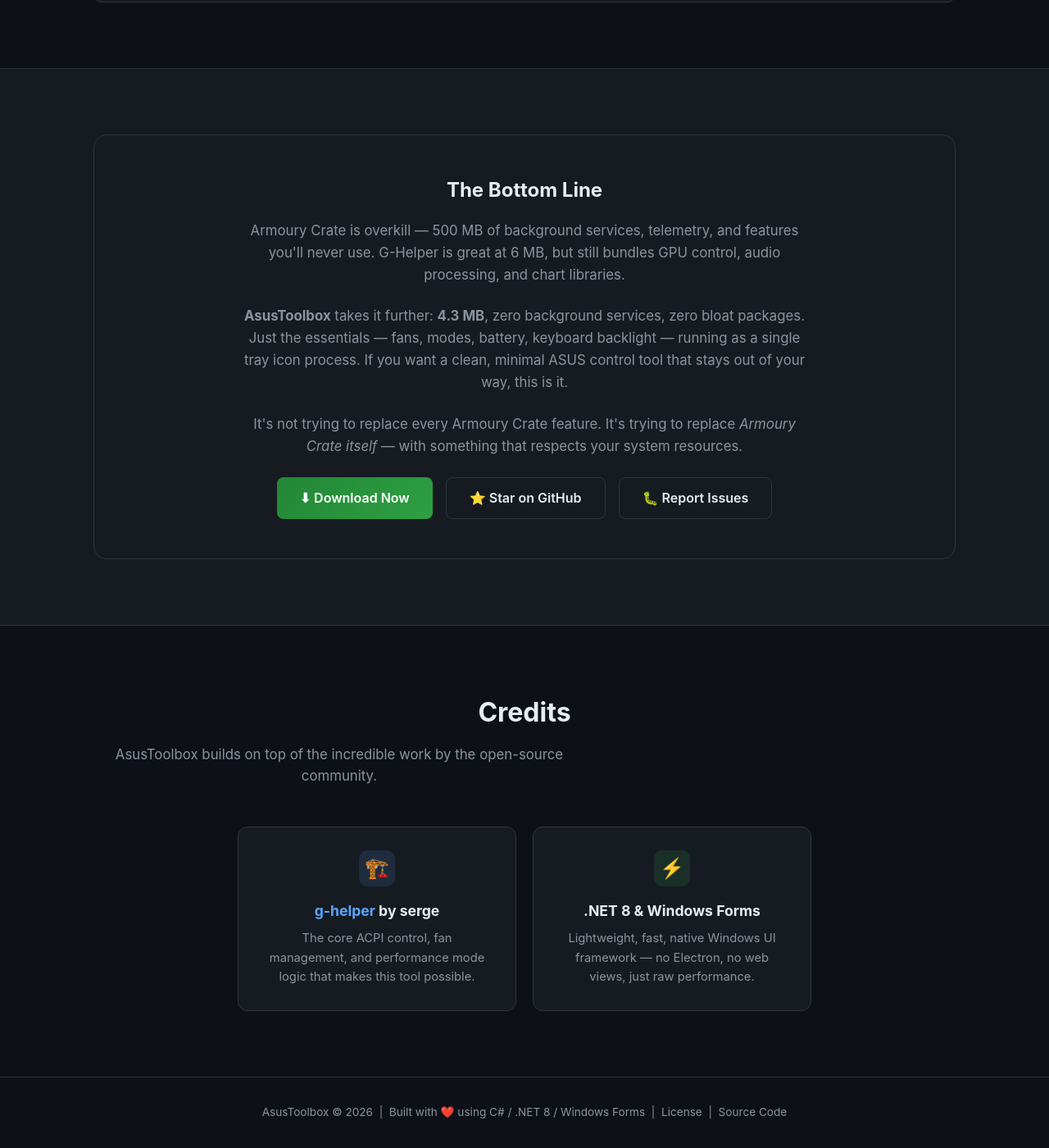
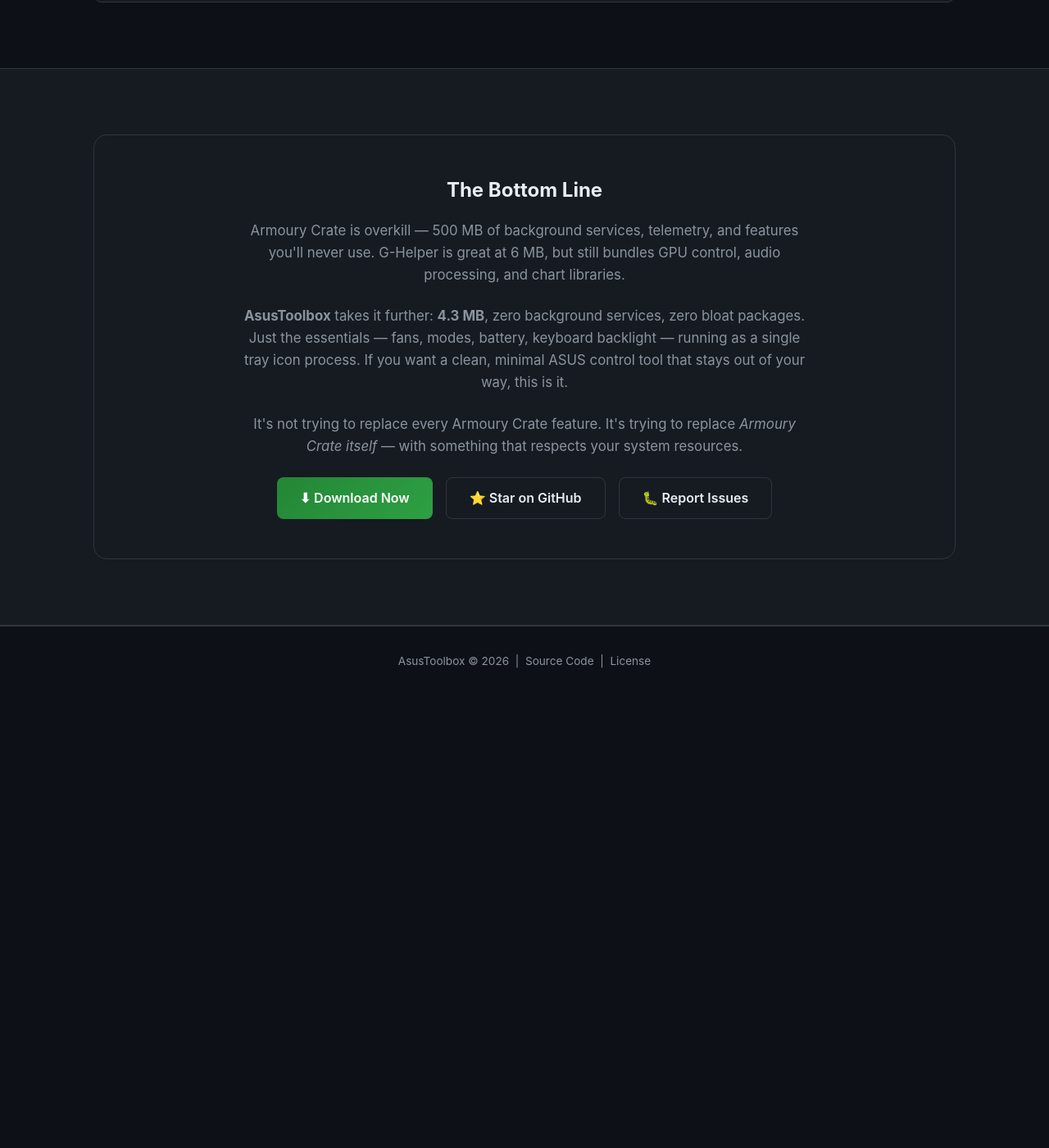
Before and after one commit to CoderBuddy-ops/AsusToolbox, a Jekyll site: the page docs/index.html, which Jekyll copies as it is, in a window 1280 px wide and 1400 px high, scrolled down 5305 px. Shown: the whole window at 82% size. Built offline with Jekyll 4.4.1, drawn with Linux system fonts in a browser that asks for light colours; after the commit the page ends 6155 px from its top, so only the background shows below that.

Commit message:
docs: remove AI/tool references and simplify credits
Remove Credits section from landing page, simplify README footer,
replace g-helper docs/README.md with AsusToolbox-specific content.

🤖 Generated with Codebuff
Co-Authored-By: Codebuff <noreply@codebuff.com>

```diff
--- a/docs/index.html
+++ b/docs/index.html
@@ -661,34 +661,13 @@
   </div>
 </section>
 
-<!-- ═══════════════ CREDITS ═══════════════ -->
-<section>
-  <div class="container">
-    <h2 class="section-title section-center">Credits</h2>
-    <p class="section-subtitle section-center">AsusToolbox builds on top of the incredible work by the open-source community.</p>
-    <div class="features-grid" style="max-width:700px;margin:0 auto;">
-      <div class="feature-card" style="text-align:center;">
-        <div class="feature-icon" style="background:rgba(88,166,255,0.12);margin:0 auto 16px;">🏗️</div>
-        <h3><a href="https://github.com/seerge/g-helper" target="_blank">g-helper</a> by serge</h3>
-        <p>The core ACPI control, fan management, and performance mode logic that makes this tool possible.</p>
-      </div>
-      <div class="feature-card" style="text-align:center;">
-        <div class="feature-icon" style="background:rgba(63,185,80,0.12);margin:0 auto 16px;">⚡</div>
-        <h3>.NET 8 & Windows Forms</h3>
-        <p>Lightweight, fast, native Windows UI framework — no Electron, no web views, just raw performance.</p>
-      </div>
-    </div>
-  </div>
-</section>
-
 <!-- ═══════════════ FOOTER ═══════════════ -->
 <footer>
   <div class="container">
     <p>
       AsusToolbox &copy; 2026 &nbsp;|&nbsp;
-      Built with ❤️ using C# / .NET 8 / Windows Forms &nbsp;|&nbsp;
-      <a href="https://github.com/CoderBuddy-ops/AsusToolbox/blob/main/LICENSE">License</a> &nbsp;|&nbsp;
-      <a href="https://github.com/CoderBuddy-ops/AsusToolbox">Source Code</a>
+      <a href="https://github.com/CoderBuddy-ops/AsusToolbox">Source Code</a> &nbsp;|&nbsp;
+      <a href="https://github.com/CoderBuddy-ops/AsusToolbox/blob/main/LICENSE">License</a>
     </p>
   </div>
 </footer>
```
Also changed, not shown: README.md, docs/README.md.
